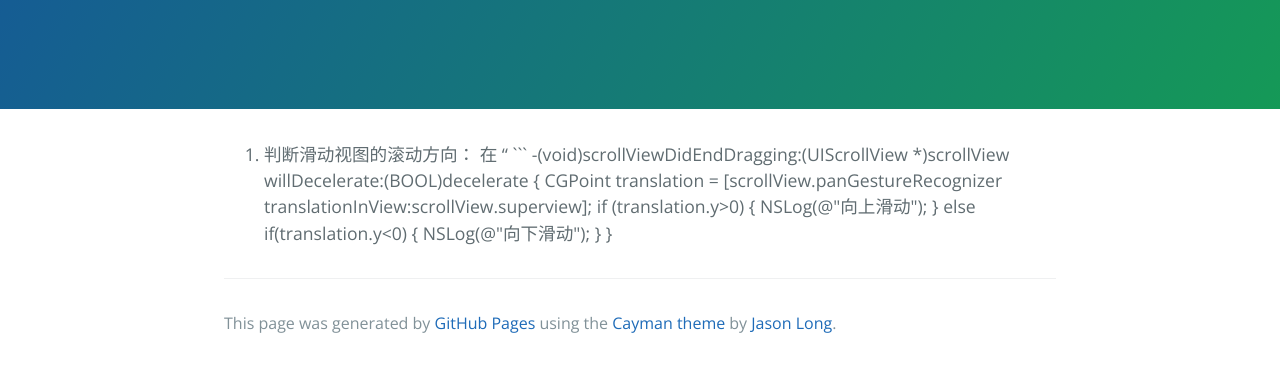
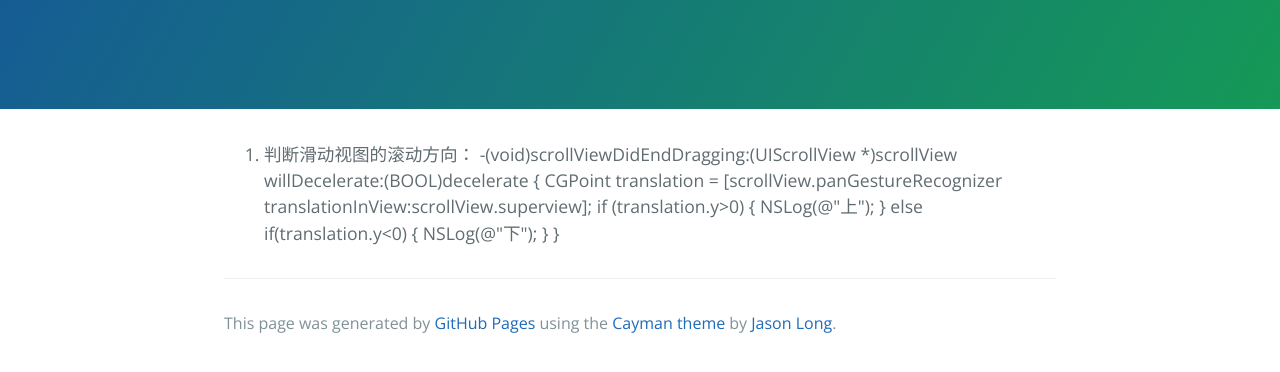
Before and after one commit to LiZhiQian/LiZhiQian.github.io, a plain HTML site: page index.html in a window 1280 px wide. Shown: the part 208-580 px from the top of the page. Drawn offline with nearby package versions, Linux system fonts and the light colour scheme.

Commit message:
Update index.html

````diff
--- a/index.html
+++ b/index.html
@@ -18,20 +18,17 @@
     <section class="main-content">
       <ol>
 <li>判断滑动视图的滚动方向：
-在 “
-
-```
 -(void)scrollViewDidEndDragging:(UIScrollView *)scrollView willDecelerate:(BOOL)decelerate
 {
-  CGPoint translation = [scrollView.panGestureRecognizer translationInView:scrollView.superview];
-  if (translation.y&gt;0)
-  {
-    NSLog(@"向上滑动");
-  }
-  else if(translation.y&lt;0)
-  {
-    NSLog(@"向下滑动");
-  }
+    CGPoint translation = [scrollView.panGestureRecognizer translationInView:scrollView.superview];
+    if (translation.y>0)
+    {
+        NSLog(@"上");
+    }
+    else if(translation.y<0)
+    {
+        NSLog(@"下");
+    }
 }
 </li>
 </ol>
````
